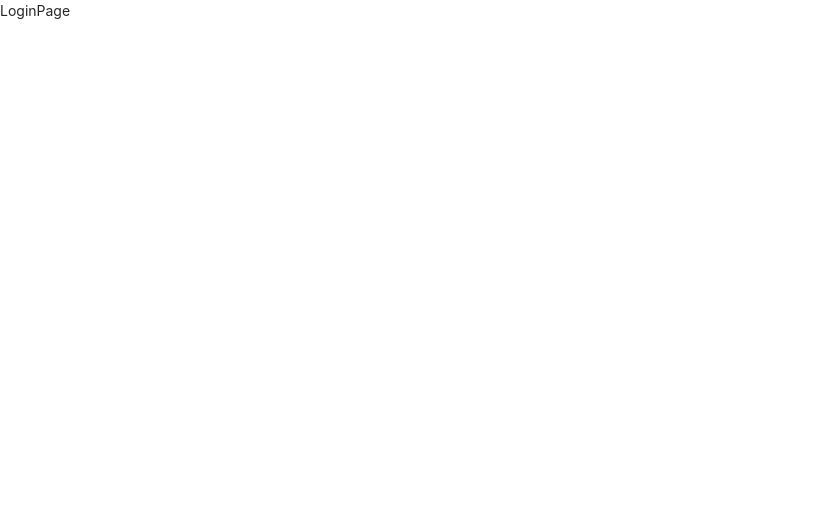
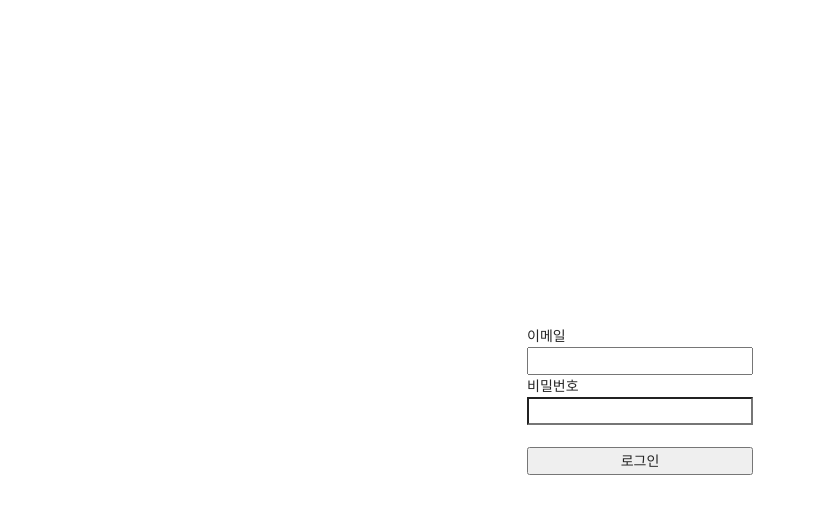
Before and after one commit to ynjnkn/boiler-plate-tutorial, a React (Create React App) app in the folder client/: page /login in a window 1280 px wide. Shown: the top 514 px of the page, without its empty margins (0-815 px from the left). Built offline with nearby package versions, Linux system fonts and the light colour scheme.

Commit message:
노드 리액트 기초 강의 #30 로그인 페이지 (2) - 로그인 페이지 기본 뷰 작성 완료. 로그인 리덕스 연결 필요.

```diff
--- a/client/package.json
+++ b/client/package.json
@@ -8,6 +8,9 @@
     "@testing-library/user-event": "^13.5.0",
     "antd": "^4.18.7",
     "axios": "^0.26.0",
+    "connected-react-router": "^6.9.2",
+    "history": "^4.10.1",
+    "immer": "^9.0.12",
     "react": "^17.0.2",
     "react-dom": "^17.0.2",
     "react-redux": "^7.2.6",
@@ -15,6 +18,8 @@
     "react-router-dom": "^6.2.1",
     "react-scripts": "5.0.0",
     "redux": "^4.1.2",
+    "redux-actions": "^2.6.5",
+    "redux-logger": "^3.0.6",
     "redux-promise": "^0.6.0",
     "redux-thunk": "^2.4.1",
     "web-vitals": "^2.1.4"
--- a/client/src/components/views/LandingPage/LandingPage.js
+++ b/client/src/components/views/LandingPage/LandingPage.js
@@ -3,17 +3,28 @@ import axios from "axios";
 
 function LandingPage() {
 
-  useEffect(() => {
-    axios
-      .get('http://localhost:5000/api/hello')
-      .then((response) => {
-        console.log(response.data);
-      })
-  }, [])
+  // useEffect(() => {
+  //   axios
+  //     .get('http://localhost:5000/api/hello')
+  //     .then((response) => {
+  //       console.log(response.data);
+  //     })
+  // }, [])
 
 
   return (
-    <div>LandingPage</div>
+    <div
+      style={{
+        display: "flex",
+        justifyContent: "center",
+        alignItems: "center",
+        width: "100%",
+        height: "100vh",
+      }}
+    >
+      <h2>시작 페이지</h2>
+    </div>
+
   )
 }
 
--- a/client/src/components/views/LoginPage/LoginPage.js
+++ b/client/src/components/views/LoginPage/LoginPage.js
@@ -1,8 +1,53 @@
-import React from 'react'
+import React, { useState } from 'react'
 
 function LoginPage() {
+
+  const [email, setEmail] = useState("");
+  const [password, setPassword] = useState("");
+
+  const onChangeEmail = (event) => {
+    setEmail(event.currentTarget.value);
+  }
+
+  const onChangePassword = (event) => {
+    setPassword(event.currentTarget.value);
+  }
+
+  const onSubmitHandler = (event) => {
+    event.preventDefault();
+    // dispatch(loginRequestBody)
+    let loginRequestBody = {
+      email,
+      password,
+    }
+    console.log("loginRequestBody", loginRequestBody);
+  }
+
   return (
-    <div>LoginPage</div>
+    <div
+      style={{
+        display: "flex",
+        justifyContent: "center",
+        alignItems: "center",
+        width: "100%",
+        height: "100vh",
+      }}
+    >
+      <form
+        onSubmit={onSubmitHandler}
+        style={{
+          display: "flex",
+          flexDirection: "column",
+        }}
+      >
+        <label>이메일</label>
+        <input type="email" value={email} onChange={onChangeEmail} />
+        <label>비밀번호</label>
+        <input type="password" value={password} onChange={onChangePassword} />
+        <br />
+        <button>로그인</button>
+      </form>
+    </div>
   )
 }
 
```
Also changed, not shown: 1 other file (tests, documents, lock files or other folders).
